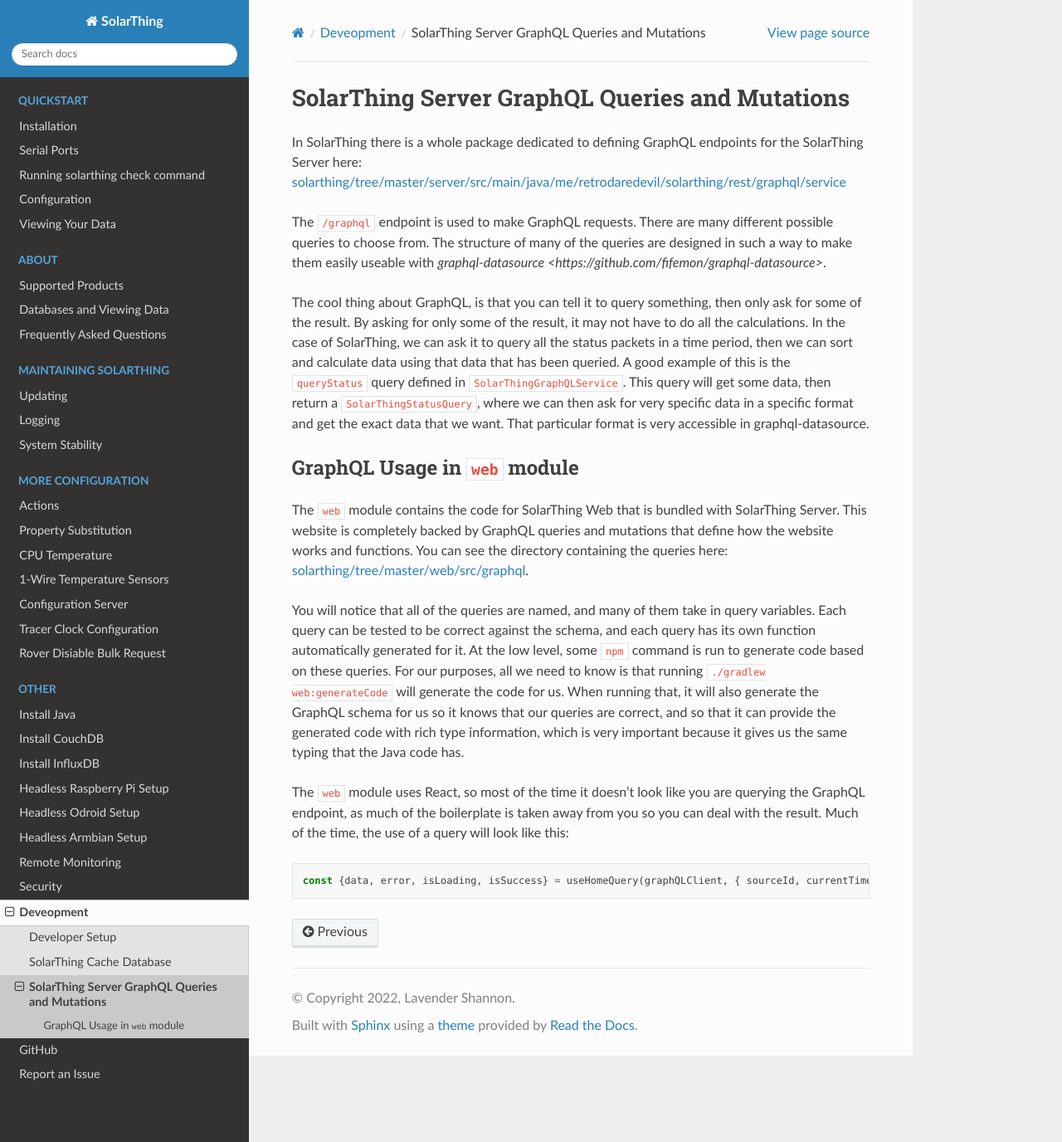
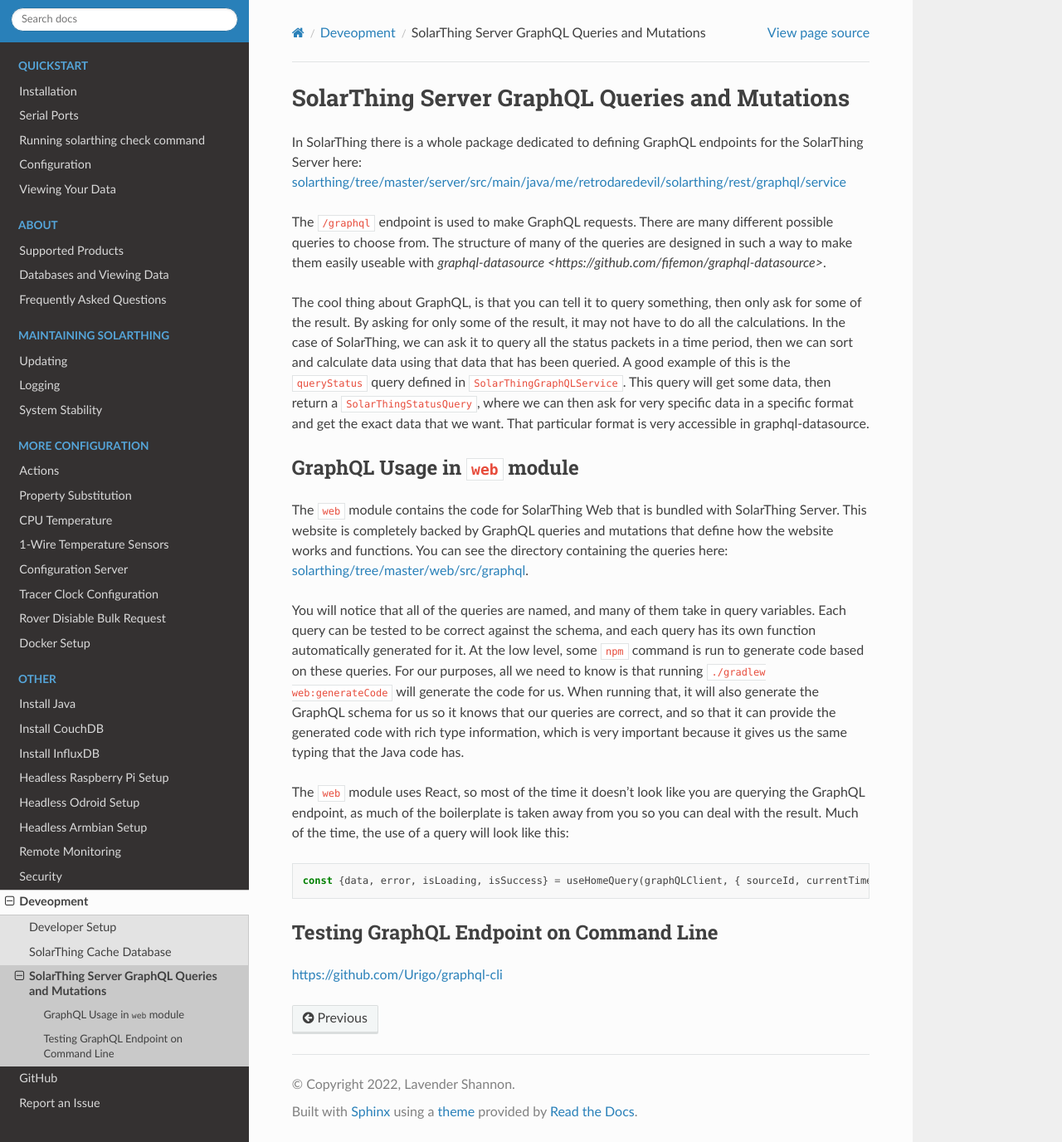
Before and after one commit to wildmountainfarms/solarthing-docs, a Sphinx documentation site: the page built from docs/source/develop/graphql.rst, in a window 1280 px wide and 1376 px high. Shown: the whole window at 83% size. Built offline with Sphinx 7.4.7 and the Read the Docs theme 2.0.0, drawn with Linux system fonts in a browser that asks for light colours; pages that are not in the unit, such as notebooks, are missing from menus.

Commit message:
Started on docker setup stuff

```diff
--- a/docs/source/develop/graphql.rst
+++ b/docs/source/develop/graphql.rst
@@ -38,3 +38,9 @@
 .. code-block:: typescript
 
     const {data, error, isLoading, isSuccess} = useHomeQuery(graphQLClient, { sourceId, currentTimeMillis: "" + timeMillisRounded});
+
+
+Testing GraphQL Endpoint on Command Line
+------------------------------------------
+
+https://github.com/Urigo/graphql-cli
--- a/docs/source/index.rst
+++ b/docs/source/index.rst
@@ -59,6 +59,7 @@
    tracer/clock
    config/commands
    rover/bulk-request
+   docker/index
 
 
 .. toctree::
```
Also changed, not shown: docs/source/docker/index.rst (added, +42 -0 lines).
